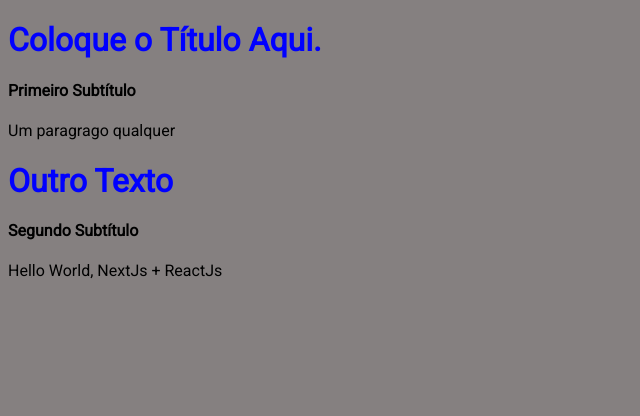
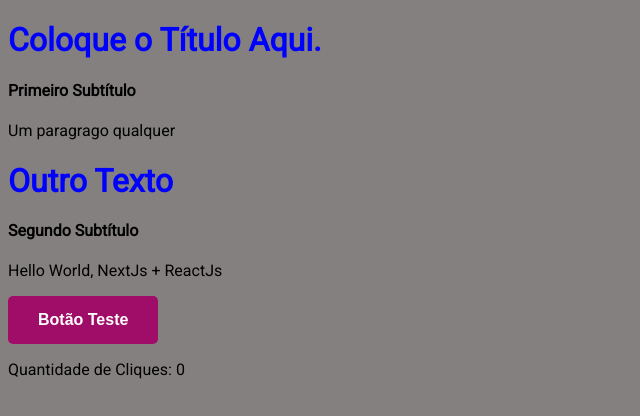
Before and after one commit to feDaher/reactjs_nextjs, a Next.js app: page / in a window 1280 px wide. Shown: the top 416 px of the page, without its empty margins (0-640 px from the left). Built offline with nearby package versions, Linux system fonts and the light colour scheme.

Commit message:
Criado UseState

```diff
--- a/pages/index.jsx
+++ b/pages/index.jsx
@@ -1,8 +1,16 @@
+import { useState } from "react" //Ele retorna um array, usar para chamar a variavel e mostrar para o usuario, so funciona em funções de componentes react e que retorne no HTML
 import Head from "next/head"
 import Title from "../src/componentes/title/title"
 import Subtitle from "../src/componentes/subtitle/subtitle"
+import Button from "../src/componentes/button/button"
+
 
 function HomePage () {
+  const [click, setClick] = useState(0) // primeiro é a variavel, segundo é a função que altera a variavel, usa o "useState" colocando dentro da função o numero inicial que no caso é 0
+  const handleClick = () => {
+    setClick (click + 1)
+  }
+
   return (
     <>
     <Head>
@@ -15,6 +23,12 @@
       <Title>Outro Texto</Title>
       <Subtitle text="Segundo Subtítulo"/>
       <p>Hello World, NextJs + ReactJs</p>
+      <Button
+        onClick={handleClick}
+      >
+        Botão Teste
+      </Button>
+      <p>Quantidade de Cliques: {click} </p>
     </div>
     </>
   )
--- /dev/null
+++ b/src/componentes/button/button.jsx
@@ -0,0 +1,16 @@
+import styles from "./button.module.css"
+
+function Button ({children, onClick}) {
+return (
+  <button
+    className={styles.button}
+    onClick={onClick}
+  >
+    {children}
+  </button>
+
+)
+
+}
+
+export default Button
--- /dev/null
+++ b/src/componentes/button/button.module.css
@@ -0,0 +1,15 @@
+.button{
+  background-color: rgb(160, 13, 104);
+  border: none;
+  color: white;
+  font-size: 16px;
+  font-weight: bold;
+  padding: 15px 30px;
+  border-radius: 5px;
+  cursor: pointer;
+  transition: all 0.6s;
+}
+
+.button:hover{
+  background-color: rgb(221, 14, 142);
+}
```
